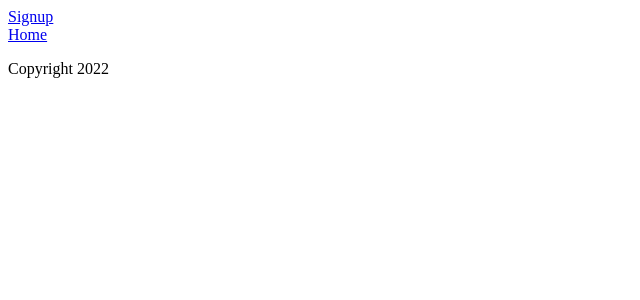
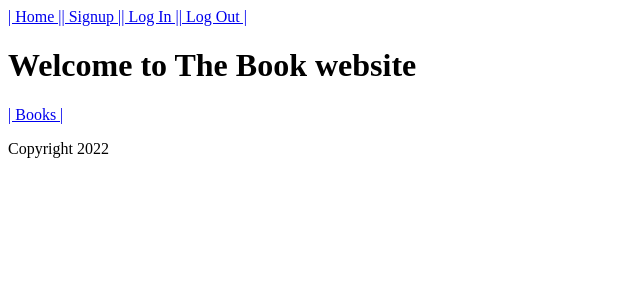
Before and after one commit to RicardoATrevino/final-project-book-frontend, a React (Vite) app: page / in a window 1280 px wide. Shown: the top 300 px of the page, without its empty margins (0-640 px from the left). Built offline with nearby package versions, Linux system fonts and the light colour scheme; no server answers.

Commit message:
i genuinely do not remember

```diff
--- /dev/null
+++ b/src/CallUserName.jsx
@@ -0,0 +1,2 @@
+// this file would be me trying to figure out how to call someones username and display it to the screen
+//
--- a/src/Content.jsx
+++ b/src/Content.jsx
@@ -4,7 +4,7 @@ import { useState, useEffect } from "react";
 import { Signup } from "./Signup";
 import { Login } from "./Login";
 import { LogoutLink } from "./LogoutLink";
-import { Routes, Route } from "react-router-dom";
+import { Routes, Route, Link } from "react-router-dom";
 import NotFound from "./NotFound";
 
 export function Content() {
@@ -21,13 +21,25 @@ export function Content() {
   return (
     <div>
       <Routes>
-        <Route path="/" />
+        <Route
+          path="/"
+          element={
+            <div>
+              <h1>Welcome to The Book website</h1>
+            </div>
+          }
+        />
         <Route path="/signup" element={<Signup />} />
         <Route path="/login" element={<Login />} />
         <Route path="/logout" element={<LogoutLink />} />
         <Route path="/books" element={<BooksIndex books={books} />} />
         <Route path="*" element={<NotFound />} />
       </Routes>
+      <nav>
+        <Link to={"/books"} className="BooksLink">
+          | Books |
+        </Link>
+      </nav>
     </div>
   );
 }
--- a/src/Header.jsx
+++ b/src/Header.jsx
@@ -3,9 +3,18 @@ import { Link } from "react-router-dom";
 export function Header() {
   return (
     <nav>
-      <Link to="/signup">Signup</Link>
-      <br></br>
-      <Link to="/">Home</Link>
+      <Link to="/" className="HomePage">
+        | Home |
+      </Link>
+      <Link to="/signup" className="Signup">
+        | Signup |
+      </Link>
+      <Link to="/login" className="loginlogout">
+        | Log In |
+      </Link>
+      <Link to="/logout" className="loginlogout">
+        | Log Out |
+      </Link>
     </nav>
   );
 }
```
